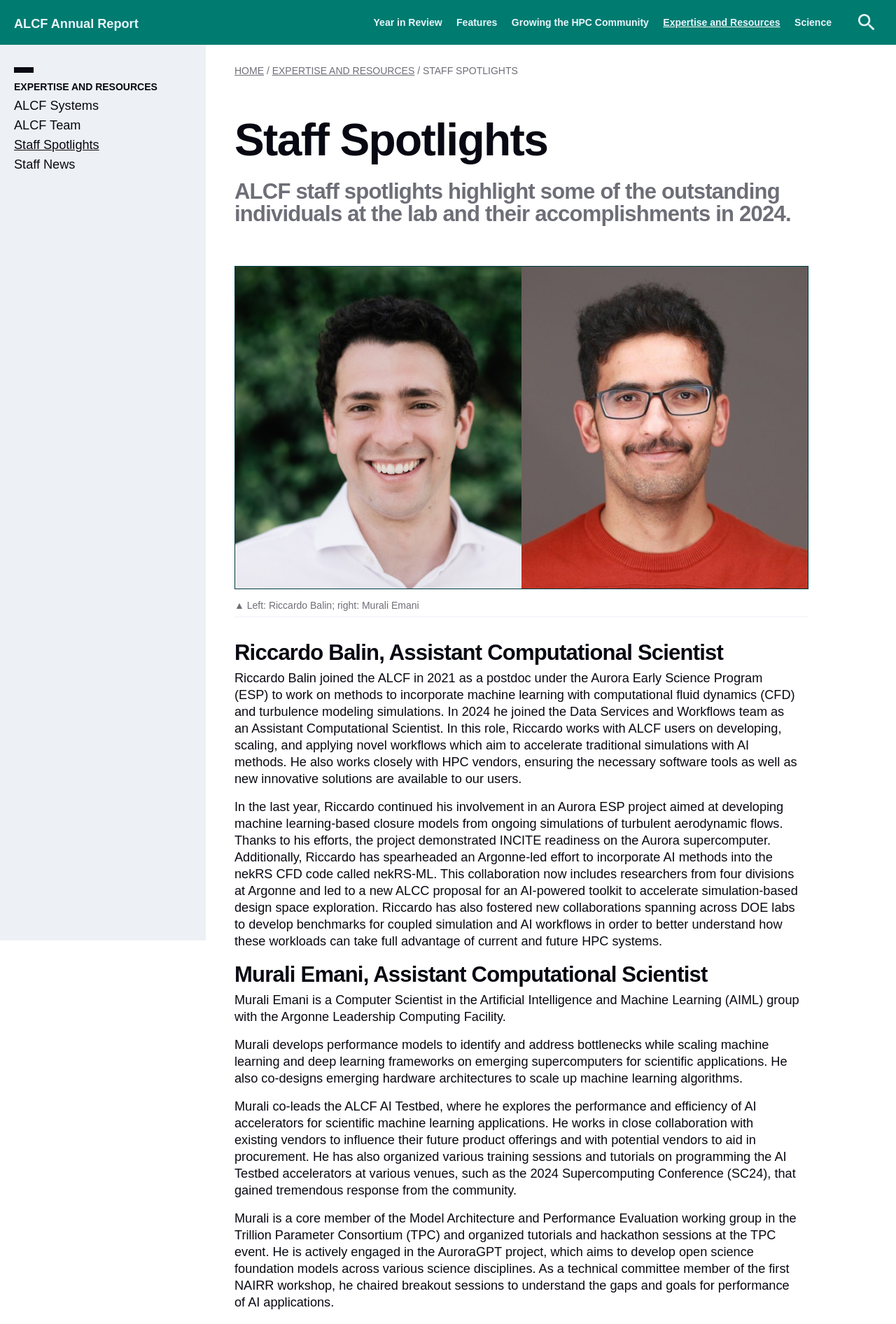
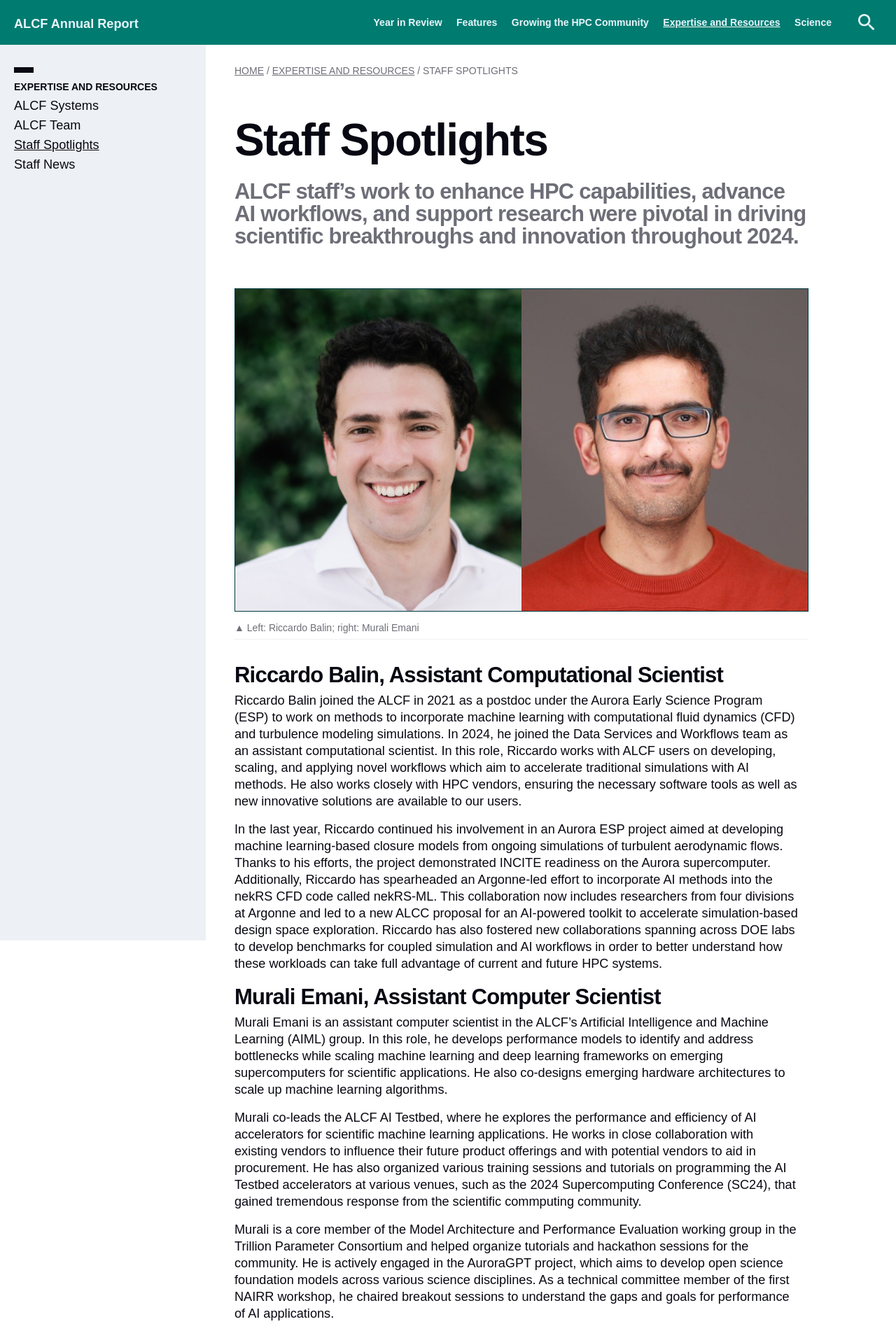
Before and after one commit to argonne-lcf/AR2024, a Jekyll site: the page built from 04_expertise-and-resources/staff-spotlights.md, in a window 1280 px wide. Shown: the top 1892 px of the page at 70% size. Built offline with Jekyll 4.4.1, drawn with Linux system fonts in a browser that asks for light colours; some web fonts are replaced; some of the changed text lies outside the part shown.

Commit message:
Update staff-spotlights-edits.md

```diff
--- a/04_expertise-and-resources/staff-spotlights.md
+++ b/04_expertise-and-resources/staff-spotlights.md
@@ -2,7 +2,7 @@
 layout: page
 
 title: Staff Spotlights
-intro: "ALCF staff spotlights highlight some of the outstanding individuals at the lab and their accomplishments in 2024."
+intro: "ALCF staff’s work to enhance HPC capabilities, advance AI workflows, and support research were pivotal in driving scientific breakthroughs and innovation throughout 2024."
 
 theme: white
 permalink: expertise-and-resources/staff-spotlights
@@ -18,22 +18,20 @@ teaser-img-source: ALCF_staff-spotlight.jpg
 
 ## Riccardo Balin, Assistant Computational Scientist
 
-Riccardo Balin joined the ALCF in 2021 as a postdoc under the Aurora Early Science Program (ESP) to work on methods to incorporate machine learning with computational fluid dynamics (CFD) and turbulence modeling simulations. In 2024 he joined the Data Services and Workflows team as an Assistant Computational Scientist. In this role, Riccardo works with ALCF users on developing, scaling, and applying novel workflows which aim to accelerate traditional simulations with AI methods. He also works closely with HPC vendors, ensuring the necessary software tools as well as new innovative solutions are available to our users.
+Riccardo Balin joined the ALCF in 2021 as a postdoc under the Aurora Early Science Program (ESP) to work on methods to incorporate machine learning with computational fluid dynamics (CFD) and turbulence modeling simulations. In 2024, he joined the Data Services and Workflows team as an assistant computational scientist. In this role, Riccardo works with ALCF users on developing, scaling, and applying novel workflows which aim to accelerate traditional simulations with AI methods. He also works closely with HPC vendors, ensuring the necessary software tools as well as new innovative solutions are available to our users.
 
 In the last year, Riccardo continued his involvement in an Aurora ESP project aimed at developing machine learning-based closure models from ongoing simulations of turbulent aerodynamic flows. Thanks to his efforts, the project demonstrated INCITE readiness on the Aurora supercomputer. Additionally, Riccardo has spearheaded an Argonne-led effort to incorporate AI methods into the nekRS CFD code called nekRS-ML. This collaboration now includes researchers from four divisions at Argonne and led to a new ALCC proposal for an AI-powered toolkit to accelerate simulation-based design space exploration. Riccardo has also fostered new collaborations spanning across DOE labs to develop benchmarks for coupled simulation and AI workflows in order to better understand how these workloads can take full advantage of current and future HPC systems.
 
 
-## Murali Emani, Assistant Computational Scientist
+## Murali Emani, Assistant Computer Scientist
 
-Murali Emani is a Computer Scientist in the Artificial Intelligence and Machine Learning (AIML) group with the Argonne Leadership Computing Facility.
+Murali Emani is an assistant computer scientist in the ALCF's Artificial Intelligence and Machine Learning (AIML) group. In this role, he develops performance models to identify and address bottlenecks while scaling machine learning and deep learning frameworks on emerging supercomputers for scientific applications. He also co-designs emerging hardware architectures to scale up machine learning algorithms.
 
-Murali develops performance models to identify and address bottlenecks while scaling machine learning and deep learning frameworks on emerging supercomputers for scientific applications. He also co-designs emerging hardware architectures to scale up machine learning algorithms.
+Murali co-leads the ALCF AI Testbed, where he explores the performance and efficiency of AI accelerators for scientific machine learning applications. He works in close collaboration with existing vendors to influence their future product offerings and with potential vendors to aid in procurement. He has also organized various training sessions and tutorials on programming the AI Testbed accelerators at various venues, such as the 2024 Supercomputing Conference (SC24), that gained tremendous response from the scientific commputing community.
 
-Murali co-leads the ALCF AI Testbed, where he explores the performance and efficiency of AI accelerators for scientific machine learning applications. He works in close collaboration with existing vendors to influence their future product offerings and with potential vendors to aid in procurement. He has also organized various training sessions and tutorials on programming the AI Testbed accelerators at various venues, such as the 2024 Supercomputing Conference (SC24), that gained tremendous response from the community.
+Murali is a core member of the Model Architecture and Performance Evaluation working group in the Trillion Parameter Consortium and helped organize tutorials and hackathon sessions for the community. He is actively engaged in the AuroraGPT project, which aims to develop open science foundation models across various science disciplines. As a technical committee member of the first NAIRR workshop, he chaired breakout sessions to understand the gaps and goals for performance of AI applications.
 
-Murali is a core member of the Model Architecture and Performance Evaluation working group in the Trillion Parameter Consortium (TPC) and organized tutorials and hackathon sessions at the TPC event. He is actively engaged in the AuroraGPT project, which aims to develop open science foundation models across various science disciplines. As a technical committee member of the first NAIRR workshop, he chaired breakout sessions to understand the gaps and goals for performance of AI applications.
-
-Murali was a co-author of the “MProt-DPO” paper, a Gordon Bell Prize finalizst at SC24. He serves as a co-chair for the MLPerf HPC group at MLCommons, which benchmarks large-scale machine learning on HPC systems. He also has been actively engaged in Aurora development, serving as point of contact for two benchmark applications, and works with Intel's deep learning frameworks team to evaluate the software stack and work to optimize performance at scale.
+Murali was a co-author of the “MProt-DPO” paper, a Gordon Bell Prize finalizst at SC24. He serves as a co-chair for the MLPerf HPC group at MLCommons, which benchmarks large-scale machine learning on HPC systems. He also has been engaged in Aurora development, , serving as the point of contact for two benchmark applications, while collaborating with Intel’s deep learning frameworks team to evaluate and optimize the software stack for performance at scale.
 
 
 
@@ -42,24 +40,24 @@ Murali was a co-author of the “MProt-DPO” paper, a Gordon Bell Prize finaliz
    caption= "Left: Varuni Sastry; right: Christine Simpson"
 %}
 
-## Varuni Sastry, Assistant Computational Scientist
+## Varuni Sastry, Assistant Computer Scientist
 
-Varuni Sastry joined Argonne in the Data Science and Learning Division in 2021 as a predoctoral appointee, primarily working on AI testbeds with a focus on evaluating and benchmarking different AI and ML workloads on next-generation dataflow-based hardware. She also assisted ALCF users in deploying different scientific AI workloads on these accelerators. In 2023, she officially joined the ALCF as an Assistant Computer scientist and continues to lead several efforts in enabling AI for Science workloads on AI Testbed and other supercomputers at the ALCF.
+Varuni Sastry joined Argonne's Data Science and Learning division in 2021 as a predoctoral appointee, primarily working on AI testbeds with a focus on evaluating and benchmarking different AI and ML workloads on next-generation dataflow-based hardware. She also assisted ALCF users in deploying different scientific AI workloads on these accelerators. In 2023, she joined the ALCF as an assistant computer scientist and continues to lead several efforts in enabling AI for science workloads on the AI Testbed and other supercomputers at the ALCF.
 
-In 2024, Varuni joined the AuroraGPT pre-training team, setting up the data processing pipeline and developing several key features for distributed training framework for scalable language and vision models. Varuni contributed to three different Gordon Bell submissions for 2024, and the “MProt-DPO” work on multimodal protein design workflow was selected as a Gordon Bell finalist. She was awarded an Impact Argonne Award for the Enhancement of Argonne's Reputation for her contribution. She was also honored with an Impact Argonne Award for Extraordinary Efforts for her contribution to “AuroraGlimmer,” a project aiming to build a scalable pipeline for the AuroraGPT project. In collaboration with teams from Argonne's Center for Nanoscale Materials and Advanced Photon Source, she developed a large language model-based chat framework incorporating retrieval-augmented generation and tailored for scientific facilities, published in _npj Computational Materials_.
+In 2024, Varuni joined the AuroraGPT pre-training team, setting up the data processing pipeline and developing several key features for a distributed training framework for scalable language and vision models. Varuni contributed to three different Gordon Bell submissions in 2024, with the “MProt-DPO” project on multimodal protein design workflows selected as a Gordon Bell finalist. She was awarded an Impact Argonne Award for the enhancement of Argonne's reputation for her contribution. She was also honored with an Impact Argonne Award for extraordinary efforts for her work with “AuroraGlimmer,” a project aiming to build a scalable pipeline for the AuroraGPT project. In collaboration with teams from Argonne's Center for Nanoscale Materials and Advanced Photon Source, she developed a large language model-based chat framework incorporating retrieval-augmented generation and tailored for scientific facilities, published in _npj Computational Materials_.
 
-As part of outreach activities, Varuni co-organized several tutorial and workshops on AI Testbeds including sessions at the 2024 SuperComputing Conference, Argonne Training Program on Extreme-Scale Computing (ATPESC) and other ALCF events. She also delivered an invited talk at NNSA Emergent Technology Seminar. In addition, she co-organized an INCITE GPU hackathon and served as a reviewer for both the ATPESC 2024 and INCITE 2025 committees.
+As part of outreach activities, Varuni co-organized several tutorial and workshops for AI Testbed systems including sessions at SC24, Argonne Training Program on Extreme-Scale Computing (ATPESC), and other ALCF events. She also delivered an invited talk at NNSA Emergent Technology Seminar. In addition, she co-organized the ALCF's INCITE GPU Hackathon and served as a reviewer for both the ATPESC 2024 and INCITE 2025 committees.
 
 
 ## Christine Simpson, Assistant Computational Scientist
 
-Christine Simpson joined the ALCF in 2022 as an Assistant Computational Scientist in the Data Science group. Now part of the Data Services and Workflows group, she primarily focuses on workflows on ALCF systems, which involves development and testing of workflow tools and user support and training. She is currently the lead developer for Balsam, an ALCF-developed workflow package that has enabled users to deploy high-throughput workflows on ALCF systems. She also works closely with the Parsl and Globus teams to help optimize their tools and services for ALCF users.
+Christine Simpson joined the ALCF in 2022 as an assistant computational scientist in the Data Science group. Now part of the Data Services and Workflows group, she primarily focuses on workflows on ALCF systems, which involves the development and testing of workflow tools and user support and training. She is currently the lead developer for Balsam, an ALCF-developed workflow package that has enabled users to deploy high-throughput workflows on ALCF systems. She also works closely with the Parsl and Globus teams to help optimize their tools and services for ALCF users.
 
-In the past year, Christine has been heavily involved in ALCF efforts relating to Integrated Research Infrastructure (IRI), an initiative to interconnect DOE experimental and computational facilities. She has been the ALCF point person in a collaboration with the DIII-D National Fusion Facility and NERSC, and led efforts to run a production IRI workflow on the ALCF's Polaris supercomputer to analyze the dynamics of neutral beams within the DIII-D tokamak during its fall campaign. A demonstration was performed at the 2024 Supercomputing Conference wherein Polaris analyzed live DIII-D experiments concurrent with an IRI workflow at NERSC. In addition to DIII-D effots, Christine works with a number of other IRI users to analyze data on ALCF systems.
+In the past year, Christine has been heavily involved in ALCF efforts relating to DOE's Integrated Research Infrastructure (IRI), an initiative to seamlessly connect experimental and computational facilities. She has been the ALCF point person in a collaboration with the DIII-D National Fusion Facility and NERSC, and led efforts to run a production IRI workflow on the ALCF's Polaris supercomputer to analyze the dynamics of neutral beams within the DIII-D tokamak during its fall campaign. A demonstration was performed at the SC24 wherein Polaris analyzed live DIII-D experiments concurrent with an IRI workflow at NERSC. In addition to DIII-D effots, Christine works with a number of other IRI users to process and analyze data on ALCF systems.
 
 Christine has also worked on exploring new approaches for coupling simulation and AI/ML codes on ALCF systems. She has co-led efforts to explore a new workflow and data management tool called Dragon developed by HPE. She has worked to port a drug discovery workflow from the CANDLE project to Dragon and presented on this effort at the 2024 Platform for Advanced Scientific Computing Conference (PASC24). She has worked closely with HPE developers to improve Dragon performance and features for ALCF applications.
 
-Christine is also the postdoc hiring lead for ALCF. Prior to joining Argonne, she received her PhD in Astronomy studying galaxy formation and evolution with numerical simulations.
+Christine is also the ALCF's postdoc hiring lead. Prior to joining Argonne, she received her PhD in Astronomy studying galaxy formation and evolution with numerical simulations.
 
 
 
@@ -70,16 +68,14 @@ Christine is also the postdoc hiring lead for ALCF. Prior to joining Argonne, sh
 
 ## Sheeja Susan, Software Development Specialist
 
-Sheeja Susan joined the ALCF in 2019 as a Software Development Specialist under the Advanced Integration Group. She was a contractor for 5 years and became a full-time employee in 2024.
+Sheeja Susan joined the ALCF in 2019 as a software development specialist in the Advanced Integration group. She was a contractor for five years and became a full-time employee in 2024. At the ALCF, Sheeja is responsible for developing and maintaining frontend screens within the ALCF Portal and Allocation Request Management (ARM) websites. She also creates test automation scripts to ensure the websites run correctly, and was part of the team that managed migration from AngularJS to Angular in ALCF scripts. She has developed ALCF screens such as the Director's Discretionary Allocation Request and View Systems pages—along with many others for administrators—and helped implement the page routing. She works closely with the ALCF UX/design teams and effectively translates design concepts into functional webpages. Coordinating with the backend team, Sheeja creates modular, reusable code components for the development of user-friendly, responsive pages across various screen sizes. She has written numerous test scripts in Cypress to test the functionality of webpages and helped to reduce significantly the number of failing ALCF test scripts.
 
-At Argonne, Sheeja is responsible for developing and maintaining frontend screens within the ALCF portal and Allocation Request Management websites. She also creates test automation scripts to ensure the website pages run correctly, and was part of the team that managed migration from AngularJS to Angular in ALCF scripts. She has developed ALCF screens such as the Director's Discretionary Allocation Request and View Systems pages—along with many others for administrators—and helped implement the page routing. She works closely with UX/design teams and effectively translates design concepts into functional webpages. Coordinating with the backend team, Sheeja creates modular, reusable code components for the development of user-friendly, responsive pages across various screen sizes. She has written numerous test scripts in Cypress to test the functionality of webpages and helped to reduce significantly the number of failing ALCF test scripts.
-
-Much of Sheeja's work in 2024 revolved around the frontend development of Allocation Request Management (ARM) website and the new version of the Director's Discretionary Allocation Request form (DD Allocation Request form). The ALCF Allocations Committee reviews requests from the DD Allocation Request form through the ARM site. The ARM site is the internal clearinghouse for ALCF staff to view, analyze, and ultimately approve allocation requests. Within the site, the Committee reviews a project's goals and discerns whether the project fits with the ALCF resources and mission. Sheeja also participated in the ALCF portal development to replace the UB3 home page and login section with that of portal, to create functionalities for the redirection of UB3-specific URLs from email links, and to modify the UB3 menu with the same look and feel of the portal menu. Lastly, she was also able to successfully implement Angular Route Guards to activate and deactivate the navigation to specific routes in ALCF.
+Much of Sheeja's work in 2024 revolved around the frontend development of ALCF ARM website and the new version of the Director's Discretionary Allocation Request form (DD Allocation Request form). The ALCF Allocations Committee reviews requests from the DD Allocation Request form through the ARM site. The ARM site is the internal clearinghouse for ALCF staff to view, analyze, and ultimately approve allocation requests. Within the site, the committee reviews a project's goals and discerns whether the project fits with the ALCF resources and mission. Sheeja also participated in the ALCF portal development to replace the UB3 home page and login section with that of portal, to create functionalities for the redirection of UB3-specific URLs from email links, and to modify the UB3 menu with the same look and feel of the portal menu. Lastly, she was also able to successfully implement Angular Route Guards to activate and deactivate the navigation to specific routes in the ALCF.
 
 
 ## Peter Upton, Systems Integration Administrator/Support
 
-Peter Upton is a Systems Integration Administrator/Support at the ALCF. He manages, supports, and updates ALCF GitLab installations and also assists in managing DNS and Salt systems. In this capacity he provides peer reviews, troubleshoots GitLab user issues, and supports work on the Aurora system, for which he has helped create a new node type for administrative tasks.
+Peter Upton is a systems integration administrator/support at the ALCF. He manages, supports, and updates ALCF GitLab installations and also assists in managing DNS and Salt systems. In this capacity he provides peer reviews, troubleshoots GitLab user issues, and supports work on the Aurora system, for which he has helped create a new node type for administrative tasks.
 
 In addition to assisting vendors in using Aurora to improve functionality and stability—while also assisting and tracking work around a new ALCF testbed-—Peter aids his coworkers with HPCM-related tasks and participates in miscellaneous data-center physical activities (such as remote troubleshooting and cable routing). He also addresses security vulnerabilities promptly, keeping documentation up to date and coordinating GitLab usage, licensing, and upgrades.
 
```
